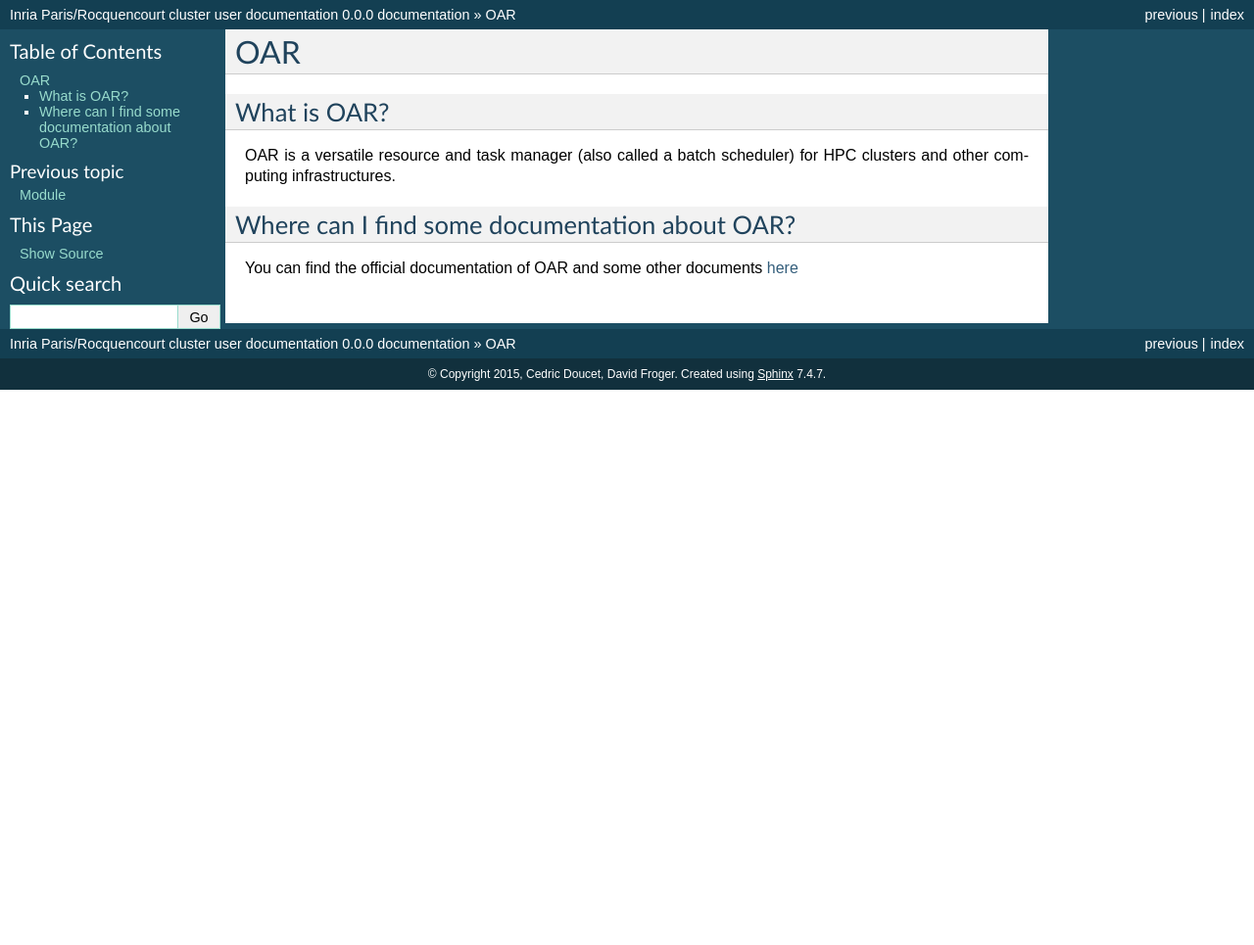
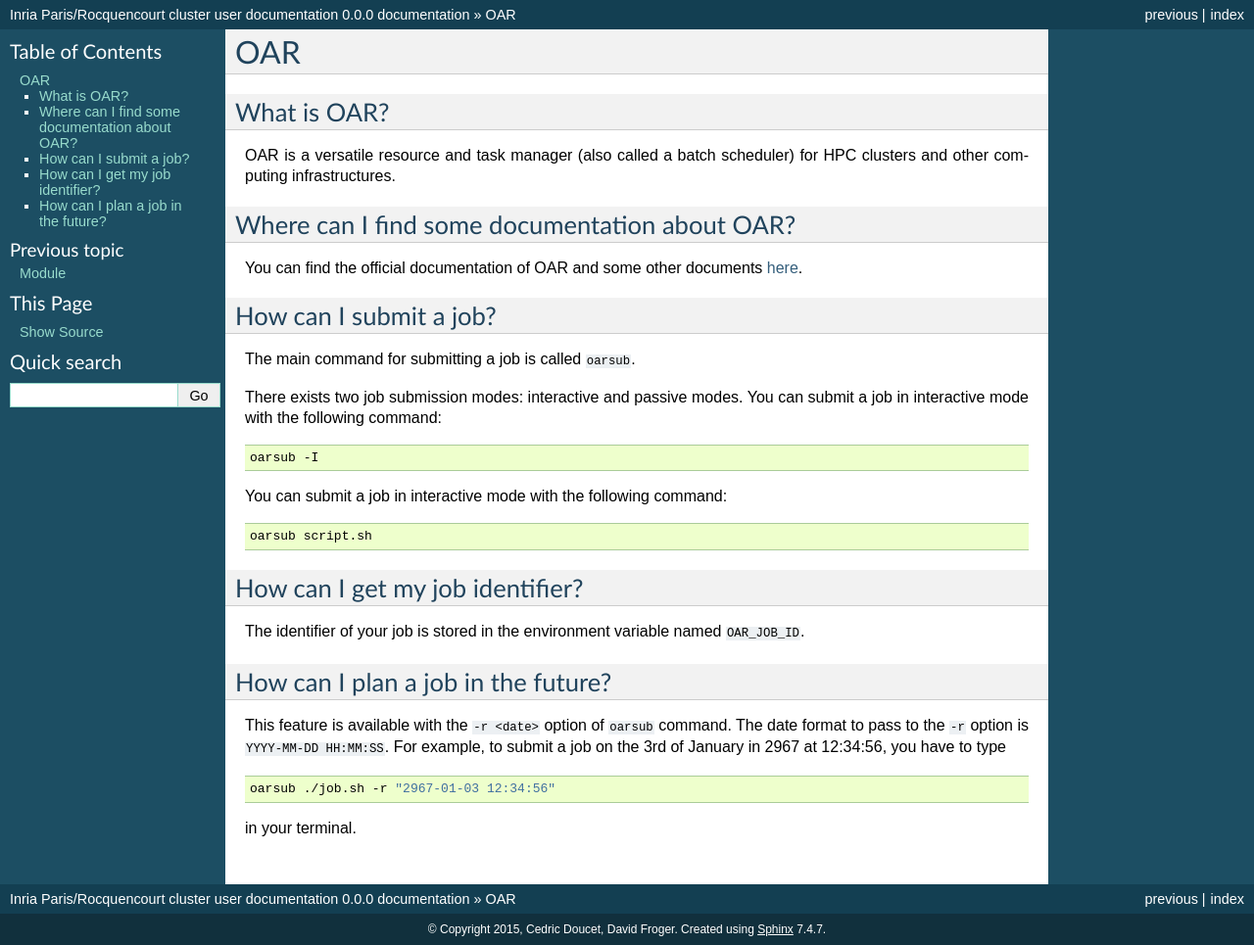
Before and after one commit to abertout/rioc, a Sphinx documentation site: the page built from doc/oar.rst, in a window 1280 px wide. Shown: the whole page at 98% size. Built offline with Sphinx 7.4.7, drawn with Linux system fonts in a browser that asks for light colours; before the commit the page ends 900 px from its top, so only the background shows below that.

Commit message:
Add new questions for OAR's faq

```diff
--- a/doc/oar.rst
+++ b/doc/oar.rst
@@ -9,4 +9,38 @@
 Where can I find some documentation about OAR?
 ~~~~~~~~~~~~~~~~~~~~~~~~~~~~~~~~~~~~~~~~~~~~~~
 
-You can find the official documentation of OAR and some other documents `here <https://oar.imag.fr/dokuwiki/doku.php?id=documentation/>`_
+You can find the official documentation of OAR and some other documents `here <https://oar.imag.fr/dokuwiki/doku.php?id=documentation/>`_.
+
+How can I submit a job?
+~~~~~~~~~~~~~~~~~~~~~~~
+
+The main command for submitting a job is called ``oarsub``.
+
+There exists two job submission modes: interactive and passive modes.
+You can submit a job in interactive mode with the following command:
+
+.. code-block:: bash
+
+   oarsub -I
+
+You can submit a job in interactive mode with the following command:
+
+.. code-block:: bash
+
+   oarsub script.sh
+
+How can I get my job identifier?
+~~~~~~~~~~~~~~~~~~~~~~~~~~~~~~~~
+
+The identifier of your job is stored in the environment variable named ``OAR_JOB_ID``.
+
+How can I plan a job in the future?
+~~~~~~~~~~~~~~~~~~~~~~~~~~~~~~~~~~~
+
+This feature is available with the ``-r <date>`` option of ``oarsub`` command. The date format to pass to the ``-r`` option is ``YYYY-MM-DD HH:MM:SS``. For example, to submit a job on the 3rd of January in 2967 at 12:34:56, you have to type
+
+.. code-block:: bash
+
+   oarsub ./job.sh -r "2967-01-03 12:34:56"
+
+in your terminal.
```
